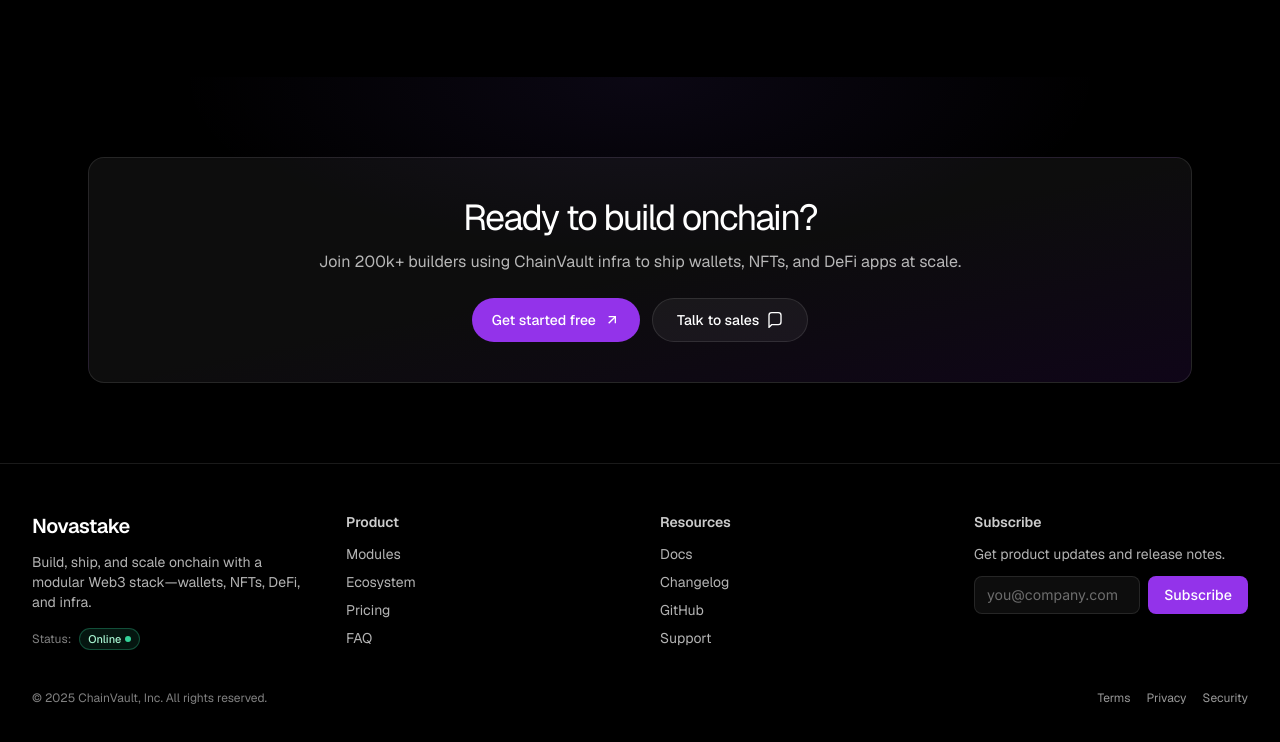
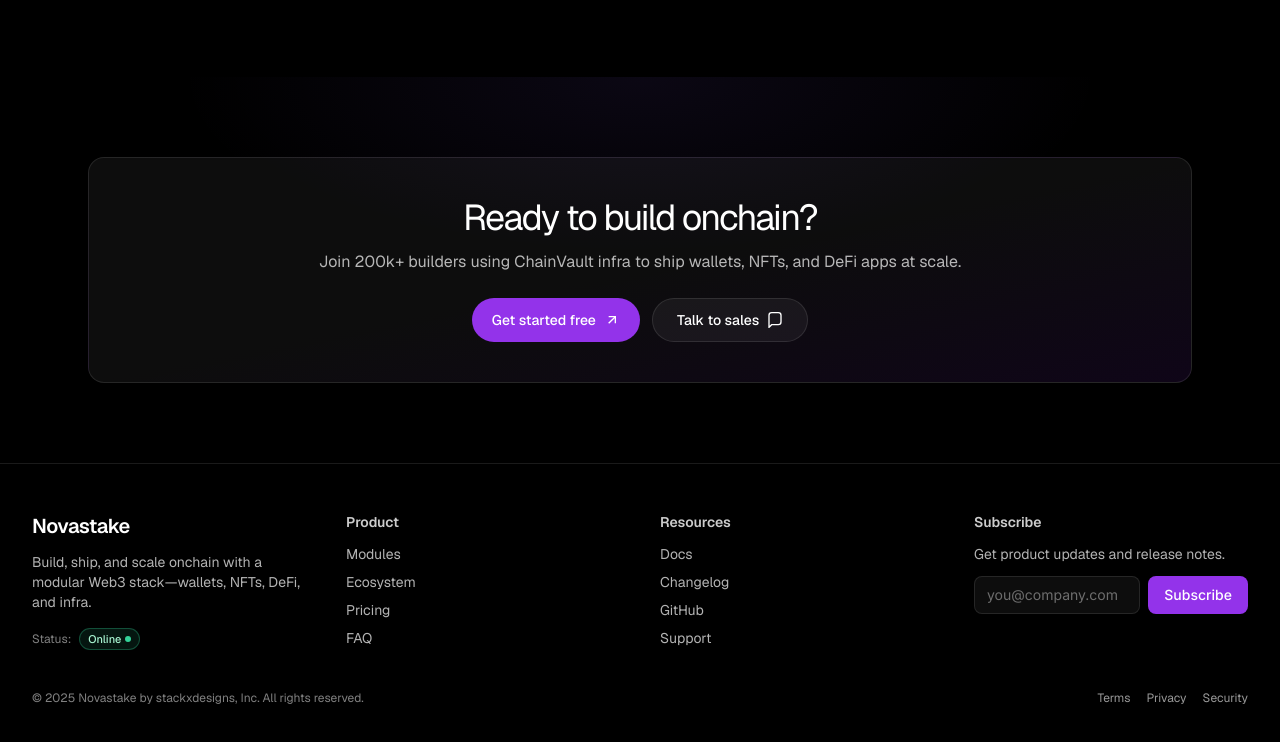
Before and after one commit to Biswa4012/novastake, a plain HTML site: page index.html in a window 1280 px wide. Shown: the part 6051-6793 px from the top of the page. Drawn offline with nearby package versions, Linux system fonts and the light colour scheme.

Commit message:
Update index.html

```diff
--- a/index.html
+++ b/index.html
@@ -1090,7 +1090,7 @@
     </div>
 
     <div class="mt-10 flex flex-col sm:flex-row items-center justify-between gap-4">
-      <p class="text-xs text-white/50 font-geist">© <span id="year">2025</span> ChainVault, Inc. All rights reserved.</p>
+      <p class="text-xs text-white/50 font-geist">© <span id="year">2025</span> Novastake by stackxdesigns, Inc. All rights reserved.</p>
       <div class="flex items-center gap-4 text-xs text-white/60 font-geist">
         <a href="#" class="hover:text-white transition">Terms</a>
         <a href="#" class="hover:text-white transition">Privacy</a>
```
